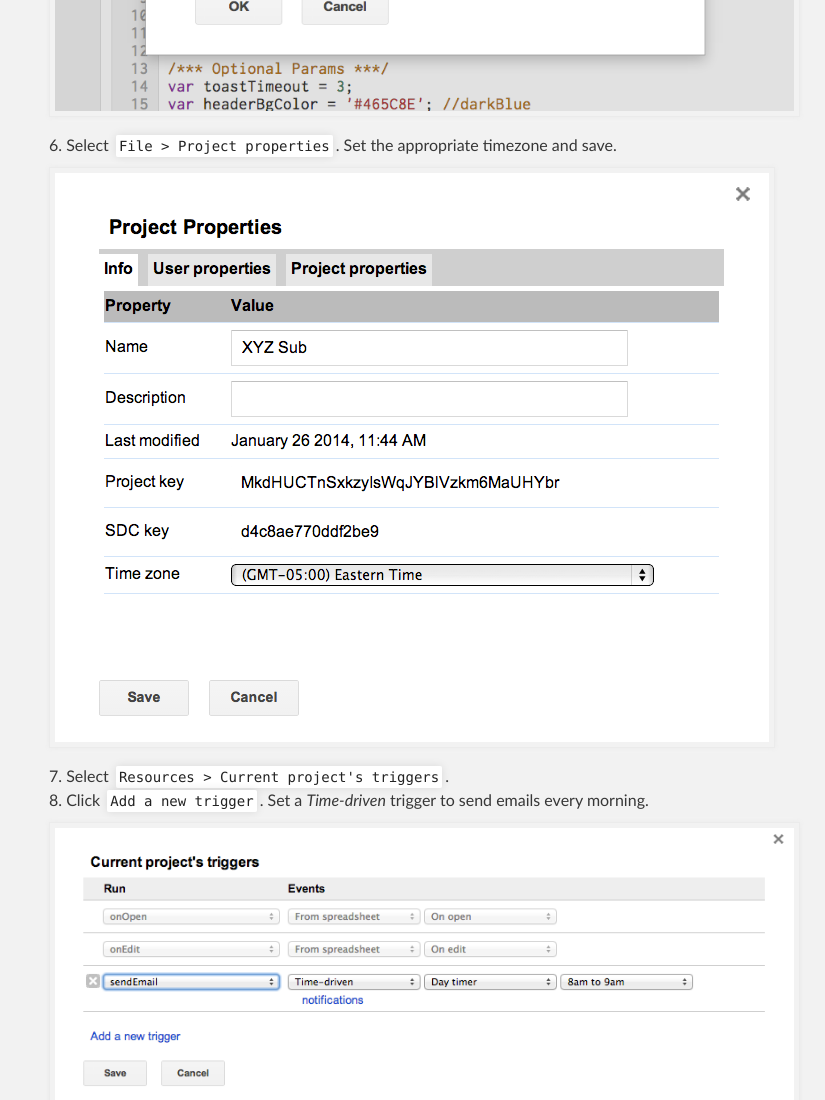
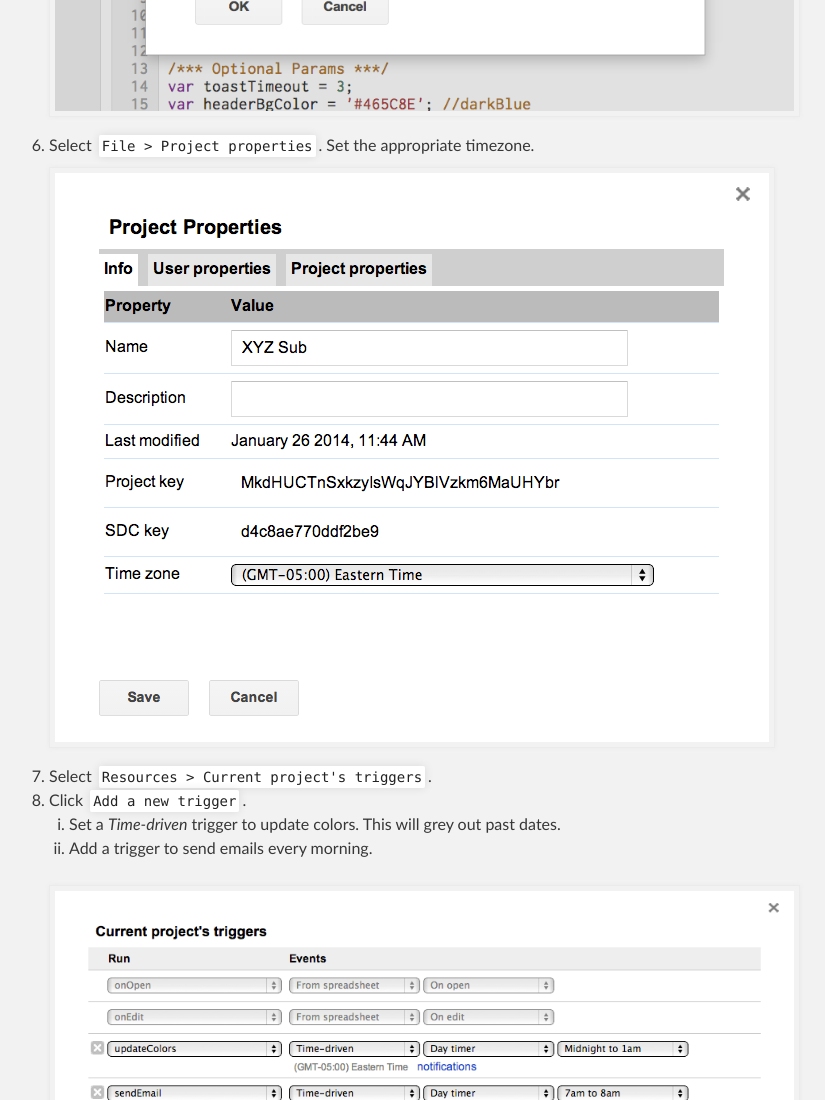
Before and after one commit to ultimateanu/gdoc-sub-system, a plain HTML site: page index.html in a window 1280 px wide. Shown: the part 1700-2800 px from the top of the page, without its empty margins (291-1116 px from the left). Drawn offline with Linux system fonts and the light colour scheme.

Commit message:
ready for sharing

```diff
--- a/index.html
+++ b/index.html
@@ -4,16 +4,12 @@
 <head>
 	<meta charset='utf-8' />
 	<meta http-equiv="X-UA-Compatible" content="chrome=1" />
-	<meta name="description" content="gDoc Sub System : A substitution system built on top of Google spreadsheets! Supports daily email digests."
-	/>
-
+	<meta name="description" content="gDoc Sub System : A substitution system built on top of Google spreadsheets! Supports daily email digests."/>
 	<link rel="stylesheet" type="text/css" media="screen" href="stylesheets/stylesheet.css">
-
 	<title>gDoc Sub System</title>
 </head>
 
 <body>
-
 	<!-- HEADER -->
 	<div id="header_wrap" class="outer">
 		<header class="inner">
@@ -33,30 +29,31 @@
 	<div id="main_content_wrap" class="outer">
 		<section id="main_content" class="inner">
 
-			<h3> Instructions </h3>
+			<h3> Setup </h3>
 			<ol>
 				<li>Create a new Google Docs spreadsheet.</li>
 				<li>Select <code>Tools > Script editor...</code>.</li>
 				<img src="images/script_menu.png" alt="script menu">
+
 				<li>Select <code> Blank Project</code>.</li>
-				<!--img src="images/blank_project.png" alt="blank project"-->
 				<li>Paste the code from <strong>main.js</strong>. Update the global params as needed.</li>
 				<img src="images/paste_code.png" alt="paste code">
+
 				<li>Select <code> File > Save</code>. Name your project.</li>
 				<img src="images/name_project.png" alt="name project">
-				<li>Select <code> File > Project properties</code>. Set the appropriate timezone and
-					save.
-				</li>
+
+				<li>Select <code> File > Project properties</code>. Set the appropriate timezone.</li>
 				<img src="images/timezone.png" alt="timezone">
 
 				<li>Select <code> Resources > Current project's triggers</code>.</li>
-				<li>Click <code>Add a new trigger</code>. Set a <em>Time-driven</em> trigger to send
-					emails every morning.</li>
-				<img src="images/time_triggers.png" alt="time triggers">
+				<li>Click <code>Add a new trigger</code>.</li>
+				<ol type="i">
+					<li>Set a <em>Time-driven</em> trigger to update colors. This will grey out past dates.</li>
+					<li>Add a trigger to send emails every morning.</li>
+				</ol>
+				<img src="images/triggers.png" alt="triggers">
 				<li>Save your changes and authorize the app to send emails.</li>
-				<!-- add timezone stuff -->
 				<li>Reopen the spreadsheet. You should now see a <em>Subs</em> menu.</li>
-				<img src="images/subs_menu.png" alt="subs menu">
 				<li>Setup your header rows and columns. The only requirement is that the first column
 					contain dates.</li>
 				<img src="images/setup_headers.gif" alt="setup headers">
@@ -68,16 +65,19 @@
 						This can be done by adding <code>=TEXT(A2, "E (MMM d)")</code> as seen above.</li>
 				</ul>
 				<li>The <em>Subs</em> menu can be used to manually do certain tasks.</li>
-				<ul>
-					<li><code>Send email</code> can be used to manually send an email anytime.</li>
+				<ol type="i">
+					<li><code>Send email</code> can be used to manually send an email at anytime.</li>
 					<li><code>Update colors</code> can be used to force all colors to update.</li>
-				</ul>
-				<!-- todo: update email to lowercase -->
+				</ol>
 				<img src="images/send_email.png" alt="send email">
 				<ul>
 					<li><strong>Note:</strong> You will need to provide authorization the first time
 						you use the <em>Subs</em> menu.</li>
 				</ul>
+				The sub system is now ready! Share the spreadsheet link with your group and start
+				using.
+				<img src="images/final.png" alt="final">The generated emails will look like this.
+				<img src="images/email.png" alt="email">
 			</ol>
 
 		</section>
@@ -88,8 +88,6 @@
 		<footer class="inner">
 			<p class="copyright">gDoc Sub System maintained by <a href="https://github.com/ultimateanu">ultimateanu</a>
 			</p>
-			<p>Published with <a href="http://pages.github.com">GitHub Pages</a>
-			</p>
 		</footer>
 	</div>
 
--- a/stylesheets/stylesheet.css
+++ b/stylesheets/stylesheet.css
@@ -35,9 +35,11 @@ footer, header, hgroup, menu, nav, section {
   display: block;
 }
 
+/*
 ol, ul {
   list-style: none;
 }
+*/
 
 table {
   border-collapse: collapse;
@@ -206,7 +208,7 @@ ul {
 }
 
 ol {
-  list-style: decimal inside;
+  /*list-style: decimal inside;*/
   padding-left: 20px;
 }
 
```
Also changed, not shown: images/blank_project.png (deleted), images/email.png (added), images/final.png (added), images/send_email.png, images/subs_menu.png (deleted), images/time_triggers.png (deleted), images/triggers.png (added), 2 other files.
